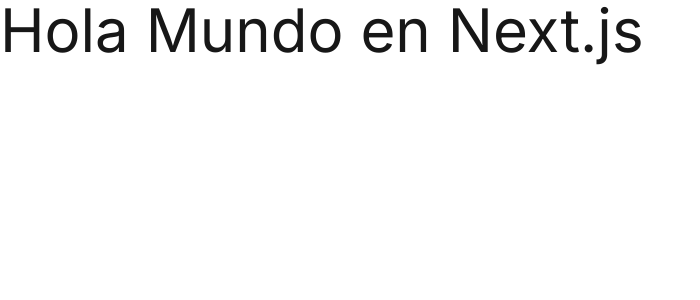
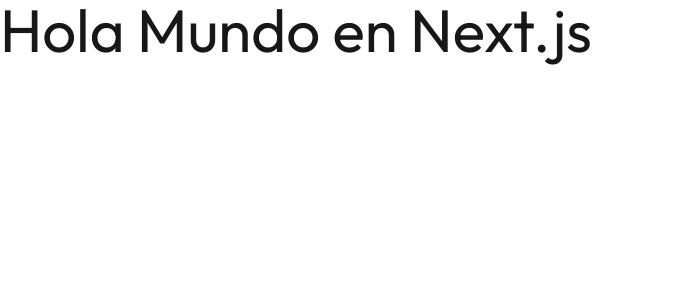
Before and after one commit to salvadorbravo09/GestionPresupuestos, a Next.js app in the folder frontend/: page / in a window 1280 px wide. Shown: the top 300 px of the page, without its empty margins (0-700 px from the left). Built offline with nearby package versions, Linux system fonts and the light colour scheme.

Commit message:
feat: add new font

```diff
--- a/frontend/app/layout.tsx
+++ b/frontend/app/layout.tsx
@@ -1,8 +1,8 @@
 import type { Metadata } from "next";
 import "./globals.css";
-import { Inter } from "next/font/google";
+import { Outfit } from "next/font/google";
 
-const inter = Inter({ subsets: ["latin"] });
+const outfit = Outfit({ subsets: ["latin"] });
 
 export const metadata: Metadata = {
   title: "Create Next App",
@@ -15,8 +15,8 @@
   children: React.ReactNode;
 }>) {
   return (
-    <html lang="en">
-      <body className={inter.className}>{children}</body>
+    <html lang="es">
+      <body className={outfit.className}>{children}</body>
     </html>
   );
 }
```
